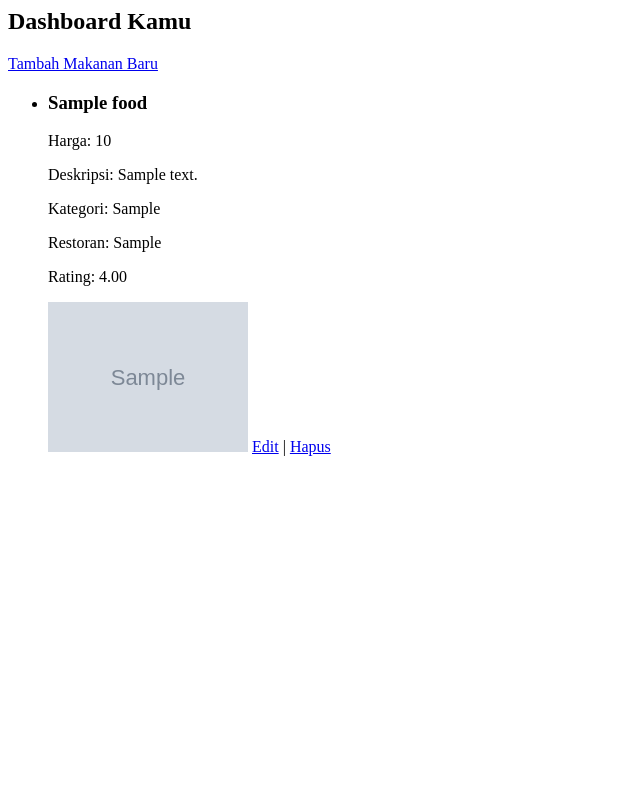
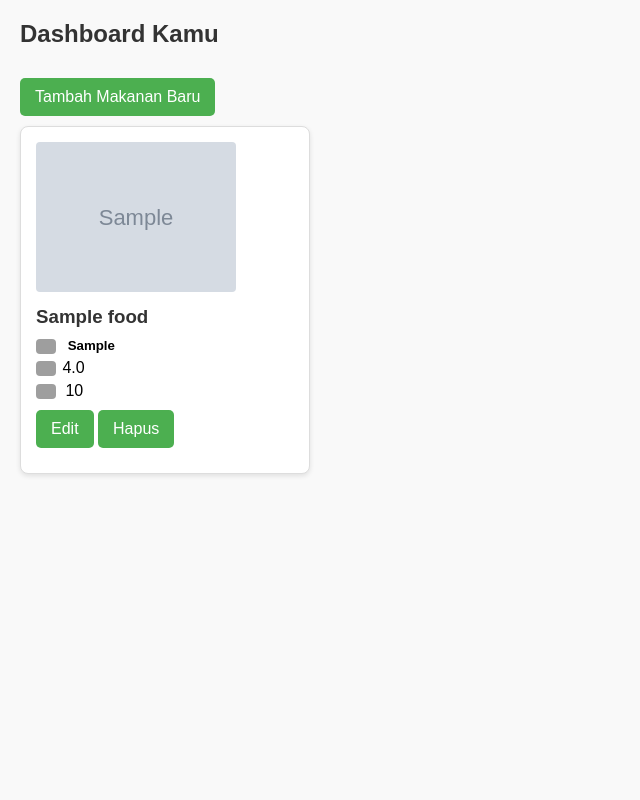
Before and after one commit to yummyogya/yummyogya, a Django app: page /dashboard/ in a window 1280 px wide. Shown: the whole page, without its empty margins (0-640 px from the left). Run offline with Django 5.2, Linux system fonts and the light colour scheme; a user stored in the database is signed in; tables that the repository leaves empty hold one stand-in row (values such as "Sample post"); grey boxes marked "Sample" are stand-in pictures; grey boxes are pictures that could not be loaded.

Commit message:
#10 update progres dashboard

```diff
--- a/dashboard/models.py
+++ b/dashboard/models.py
@@ -1,5 +1,3 @@
-
-
 # Create your models here.
 from django.db import models
 from django.contrib.auth.models import User
@@ -13,6 +11,5 @@ class Food(models.Model):
     rating = models.DecimalField(max_digits=3, decimal_places=2)  # rating (misal dari 0-5)
     image_url = models.URLField()  # link URL untuk gambar
     created_by = models.ForeignKey(User, on_delete=models.CASCADE)
-
     def _str_(self):
         return self.name
--- /dev/null
+++ b/dashboard/static/dashboard/styles.css
@@ -0,0 +1,73 @@
+/* Reset default margin dan padding */
+* {
+    margin: 0;
+    padding: 0;
+    box-sizing: border-box;
+}
+
+body {
+    font-family: Arial, sans-serif; /* Menggunakan font sans-serif */
+    background-color: #f9f9f9; /* Warna latar belakang */
+    padding: 20px; /* Padding di sekitar konten */
+}
+
+h2 {
+    margin-bottom: 20px; /* Jarak bawah untuk judul */
+    color: #333; /* Warna judul */
+}
+
+.btn {
+    background-color: #4CAF50; /* Warna latar belakang tombol */
+    color: white; /* Warna teks tombol */
+    padding: 10px 15px; /* Padding di dalam tombol */
+    text-decoration: none; /* Menghapus garis bawah */
+    border-radius: 5px; /* Membuat sudut tombol melengkung */
+    margin: 10px 0; /* Jarak vertikal tombol */
+    display: inline-block; /* Mengatur tombol sebagai elemen blok */
+}
+
+.btn:hover {
+    background-color: #45a049; /* Mengubah warna tombol saat hover */
+}
+
+.food-cards {
+    display: flex; /* Mengatur layout menjadi flexbox */
+    flex-wrap: wrap; /* Membungkus item ke baris berikutnya */
+    gap: 20px; /* Jarak antar card */
+}
+
+.card {
+    background-color: white; /* Warna latar belakang card */
+    border: 1px solid #ddd; /* Garis batas card */
+    border-radius: 8px; /* Sudut melengkung pada card */
+    padding: 15px; /* Padding di dalam card */
+    width: calc(25% - 20px); /* Mengatur lebar card */
+    box-shadow: 0 2px 5px rgba(0, 0, 0, 0.1); /* Bayangan card */
+    transition: transform 0.2s; /* Transisi saat hover */
+}
+
+.card:hover {
+    transform: scale(1.05); /* Membesar card saat hover */
+}
+
+.card img {
+    max-width: 100%; /* Memastikan gambar tidak melampaui lebar card */
+    height: auto; /* Mengatur tinggi gambar otomatis */
+    border-radius: 4px; /* Sudut melengkung pada gambar */
+}
+
+.card h3 {
+    margin: 10px 0; /* Jarak vertikal untuk judul makanan */
+    color: #333; /* Warna judul makanan */
+}
+
+.card p {
+    margin: 5px 0; /* Jarak vertikal untuk paragraf */
+    color: #555; /* Warna teks paragraf */
+}
+
+/* Mengatur warna untuk rating */
+.rating {
+    color: gold; /* Warna emas untuk rating */
+    margin: 5px 0; /* Jarak vertikal untuk rating */
+}
--- a/dashboard/templates/dashboard.html
+++ b/dashboard/templates/dashboard.html
@@ -1,20 +1,51 @@
-<h2>Dashboard Kamu</h2>
-<a href="{% url 'add_food' %}">Tambah Makanan Baru</a>
 
-<ul>
-  {% for food in foods %}
-    <li>
-      <h3>{{ food.name }}</h3>
-      <p>Harga: {{ food.price }}</p>
-      <p>Deskripsi: {{ food.description }}</p>
-      <p>Kategori: {{ food.category }}</p>
-      <p>Restoran: {{ food.restaurant }}</p>
-      <p>Rating: {{ food.rating }}</p>
-      <img src="{{ food.image_url }}" alt="{{ food.name }}" style="max-width:200px;">
-      <a href="{% url 'edit_food' food.pk %}">Edit</a> |
-      <a href="{% url 'delete_food' food.pk %}">Hapus</a>
-    </li>
-  {% empty %}
-    <li>Kamu belum menambahkan makanan apapun.</li>
-  {% endfor %}
-</ul>
+<!DOCTYPE html>
+<html lang="en">
+<head>
+    <meta charset="UTF-8">
+    <meta name="viewport" content="width=device-width, initial-scale=1.0">
+    <title>Dashboard</title>
+    {% load static %}
+    <link rel="stylesheet" href="{% static 'dashboard/styles.css' %}"> <!-- Sesuaikan path ke file CSS -->
+</head>
+<body>
+    <h2>Dashboard Kamu</h2>
+
+    <a href="{% url 'dashboard:add_food' %}" class="btn">Tambah Makanan Baru</a>
+
+    {% if foods %}
+      <div class="food-cards">
+        {% for food in foods %}
+            <div class="card">
+                <img src="{{ food.image_url }}" alt="{{ food.name }}" style="max-width:200px;">
+                <h3>{{ food.name }}</h3>
+                <h5>
+                  <!-- Gambar lokasi disamping kiri nama restoran -->
+                  <img src="https://static.vecteezy.com/system/resources/previews/000/583/611/original/location-icon-vector.jpg" alt="Location icon" style="width: 20px; vertical-align: middle; margin-right: 8px;">
+                  {{ food.restaurant }}
+                </h5>
+                <!-- <p class="rating">Rating: {{ food.rating|floatformat:1 }}</p> -->
+                <div class="rating">
+                  <!-- Menampilkan rating dengan ikon bintang -->
+                  {% for i in "1" %}
+                      <img src="https://static.vecteezy.com/system/resources/previews/000/367/368/original/star-vector-icon.jpg" alt="Star icon" style="width: 20px; vertical-align: middle; margin-right: 2px;">
+                  {% endfor %}
+                  <span style="color: black;">{{ food.rating|floatformat:1 }}</span>
+                </div>
+                <div class="price">
+                <!-- Gambar ikon dollar untuk menggantikan tulisan harga -->
+                <img src="https://pngimg.com/uploads/dollar_sign/dollar_sign_PNG37.png" alt="Dollar icon" style="width: 20px; vertical-align: middle; margin-right: 5px;">
+                <span>{{ food.price }}</span>
+                </div>
+                <div class="card-buttons">
+                    <a href="{% url 'dashboard:edit_food' food.pk %}" class="btn">Edit</a>
+                    <a href="{% url 'dashboard:delete_food' food.pk %}" class="btn">Hapus</a>
+                </div>
+            </div>
+        {% endfor %}
+      </div>
+    {% else %}
+        <p>Belum ada makanan yang dibuat.</p>
+    {% endif %}
+</body>
+</html>
--- a/dashboard/urls.py
+++ b/dashboard/urls.py
@@ -1,11 +1,11 @@
 from django.urls import path
-from . import views
+from .views import dashboard, add_food, edit_food, delete_food
 
 app_name = 'dashboard'
 
 urlpatterns = [
-    path('dashboard/', views.dashboard, name='dashboard'),
-    path('add_food/', views.add_food, name='add_food'),
-    path('edit_food/<int:pk>/', views.edit_food, name='edit_food'),
-    path('delete_food/<int:pk>/', views.delete_food, name='delete_food'),
+    path('dashboard/', dashboard, name='dashboard'),
+    path('add_food/', add_food, name='add_food'),
+    path('edit_food/<int:pk>/', edit_food, name='edit_food'),
+    path('delete_food/<int:pk>/', delete_food, name='delete_food'),
 ]
--- a/dashboard/views.py
+++ b/dashboard/views.py
@@ -1,20 +1,15 @@
-# from django.shortcuts import render
-
 # Create your views here.
 from django.shortcuts import render, redirect, get_object_or_404
 from .models import Food
 from django.contrib.auth.decorators import login_required
 from .forms import FoodForm
 
-# ini di main.views apa di file ini ya?
-
-# def landing_page(request):
-#     foods = Food.objects.all()
-#     return render(request, 'landing_page.html', {'foods': foods})
-
 @login_required
 def dashboard(request):
-    foods = Food.objects.filter(created_by=request.user)
+    if request.user.is_authenticated:
+        foods = Food.objects.filter(created_by=request.user)  # Ambil makanan yang dibuat oleh user saat ini
+    else:
+        foods = []  # Jika user tidak login, tidak ada makanan yang ditampilkan
     return render(request, 'dashboard.html', {'foods': foods})
 
 @login_required
@@ -25,7 +20,7 @@ def add_food(request):
             food = form.save(commit=False)
             food.created_by = request.user
             food.save()
-            return redirect('dashboard')
+            return redirect('dashboard:dashboard')
     else:
         form = FoodForm()
     return render(request, 'add_food.html', {'form': form})
@@ -37,15 +32,13 @@ def edit_food(request, pk):
         form = FoodForm(request.POST, instance=food)
         if form.is_valid():
             form.save()
-            return redirect('dashboard')
+            return redirect('dashboard:dashboard')
     else:
         form = FoodForm(instance=food)
     return render(request, 'edit_food.html', {'form': form})
 
 @login_required
 def delete_food(request, pk):
-    food = get_object_or_404(Food, pk=pk, created_by=request.user)
-    if request.method == 'POST':
-        food.delete()
-        return redirect('dashboard')
-    return render(request, 'delete_food.html', {'food': food})
+    food = get_object_or_404(Food, pk=pk)  # Ini akan mengembalikan 404 jika tidak ada
+    food.delete()
+    return redirect('dashboard:dashboard')
--- a/yummyogya/settings.py
+++ b/yummyogya/settings.py
@@ -120,6 +120,7 @@ USE_TZ = True
 # https://docs.djangoproject.com/en/5.1/howto/static-files/
 
 STATIC_URL = '/static/'
+STATICFILES_DIRS = [BASE_DIR / "static"]
 if DEBUG:
     STATICFILES_DIRS = [
         BASE_DIR / 'static' # merujuk ke /static root project pada mode development
```
Also changed, not shown: Dataset yummyogya.csv (+16 -16 lines), dashboard/templates/add_food.html (+73 -6 lines), dashboard/migrations/0001_initial.py (added).
